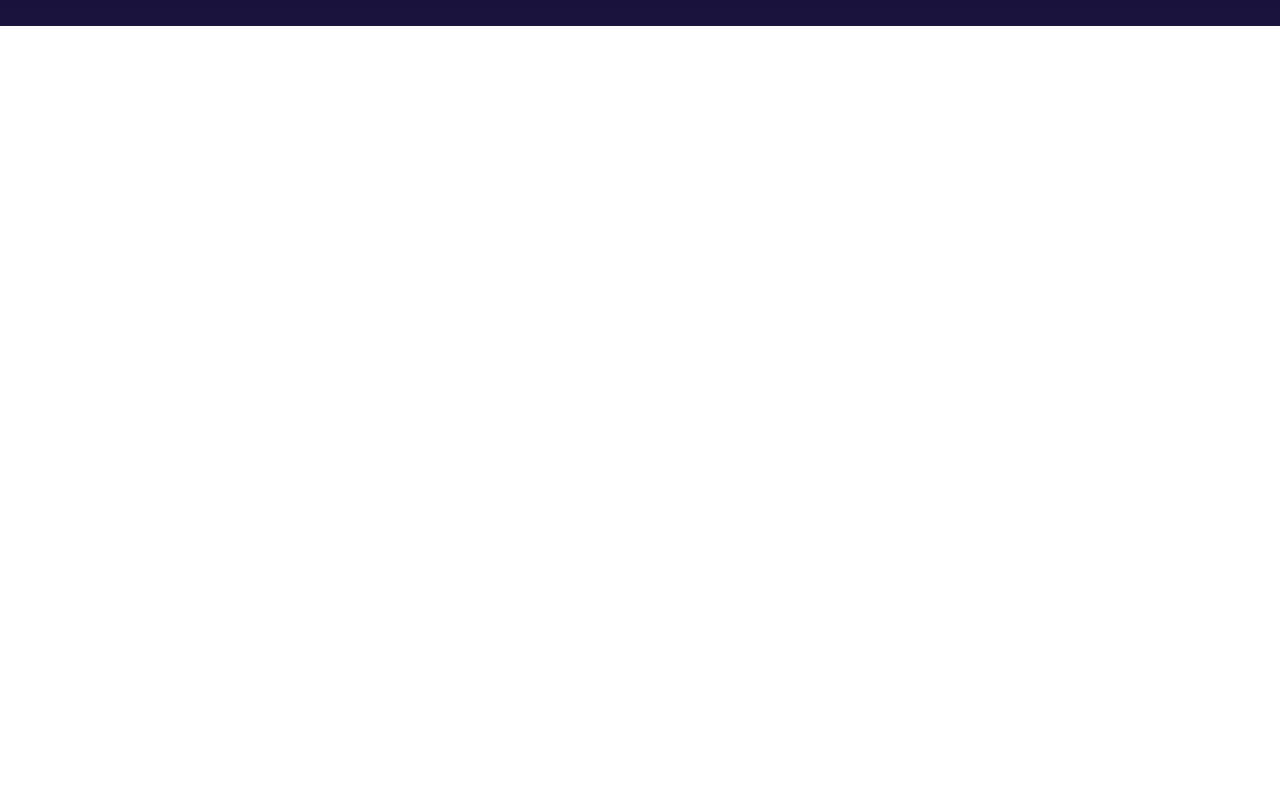
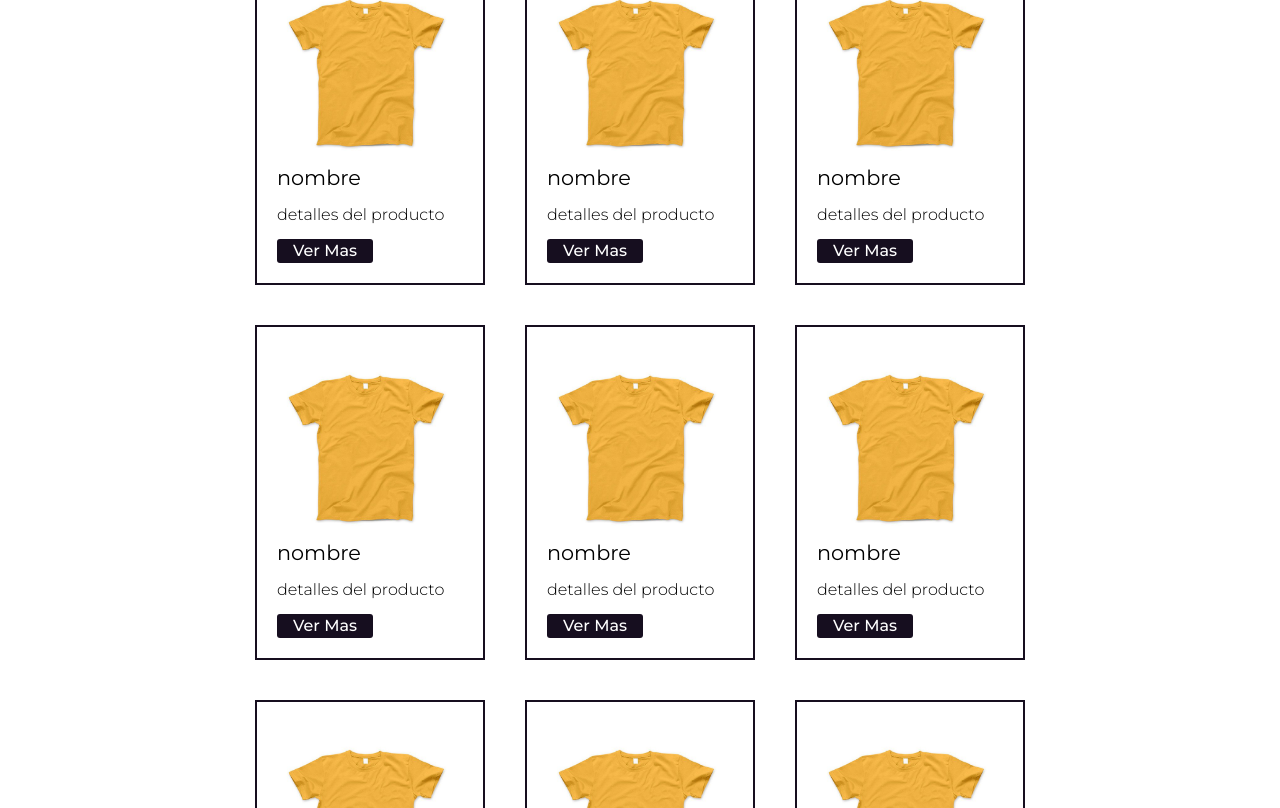
Before and after one commit to jdelaparra92/Ecommerce-Remeras, a plain HTML site: page Index.html in a window 1280 px wide. Shown: the part 1992-2800 px from the top of the page. Before the commit the page ends 2018 px from the top, so only its background shows below. Drawn offline with nearby package versions, Linux system fonts and the light colour scheme.

Commit message:
restaure la seccion de ofertas y le cambie el nombre a los productos

```diff
--- a/Index.html
+++ b/Index.html
@@ -142,7 +142,87 @@
 
 
 
+<div class="Ofertas">
+  <div class="Of">
+  <h2 class="subTitulo2">Productos en oferta <a href="#">ver mas</a></h2>
+  </div>
 
+<div class="ProdOf">
+
+  <div class="Pofertas">
+    <img src="img/remera.jpg" alt="Producto">
+    <h3 class="subTitulo3">nombre</h3>
+    <p class="Texto1">detalles del producto</p>
+    <a class="botones" href="detalle.html">Ver Mas</a>
+  </div>
+
+  <div class="Pofertas">
+    <img src="img/remera.jpg" alt="Producto">
+    <h3 class="subTitulo3">nombre</h3>
+    <p class="Texto1">detalles del producto</p>
+    <a class="botones" href="detalle.html">Ver Mas</a>
+  </div>
+
+  <div class="Pofertas">
+    <img src="img/remera.jpg" alt="Producto">
+    <h3 class="subTitulo3">nombre</h3>
+    <p class="Texto1">detalles del producto</p>
+    <a class="botones" href="detalle.html">Ver Mas</a>
+  </div>
+
+  <div class="Pofertas">
+    <img src="img/remera.jpg" alt="Producto">
+    <h3 class="subTitulo3">nombre</h3>
+    <p class="Texto1">detalles del producto</p>
+    <a class="botones" href="detalle.html">Ver Mas</a>
+  </div>
+
+  <div class="Pofertas">
+    <img src="img/remera.jpg" alt="Producto">
+    <h3 class="subTitulo3">nombre</h3>
+    <p class="Texto1">detalles del producto</p>
+    <a class="botones" href="detalle.html">Ver Mas</a>
+  </div>
+
+  <div class="Pofertas">
+    <img src="img/remera.jpg" alt="Producto">
+    <h3 class="subTitulo3">nombre </h3>
+    <p class="Texto1">detalles del producto</p>
+    <a class="botones" href="detalle.html">Ver Mas</a>
+  </div>
+
+  <div class="Pofertas">
+    <img src="img/remera.jpg" alt="Producto">
+    <h3 class="subTitulo3">nombre</h3>
+    <p class="Texto1">detalles del producto</p>
+    <a class="botones" href="detalle.html">Ver Mas</a>
+  </div>
+
+  <div class="Pofertas">
+    <img src="img/remera.jpg" alt="Producto">
+    <h3 class="subTitulo3">nombre </h3>
+    <p class="Texto1">detalles del producto</p>
+    <a class="botones" href="detalle.html">Ver Mas</a>
+  </div>
+
+  <div class="Pofertas">
+    <img src="img/remera.jpg" alt="Producto">
+    <h3 class="subTitulo3">nombre</h3>
+    <p class="Texto1">detalles del producto</p>
+    <a class="botones" href="detalle.html">Ver Mas</a>
+  </div>
+
+  <div class="Pofertas">
+    <img src="img/remera.jpg" alt="Producto">
+    <h3 class="subTitulo3">nombre </h3>
+    <p class="Texto1">detalles del producto</p>
+    <a class="botones" href="detalle.html">Ver Mas</a>
+  </div>
+  </div>
+<center>
+<a class="botones2"href="Ofertas.html">Ver mas Productos en oferta</a>
+</center>
+</div>
 
 
 
```
